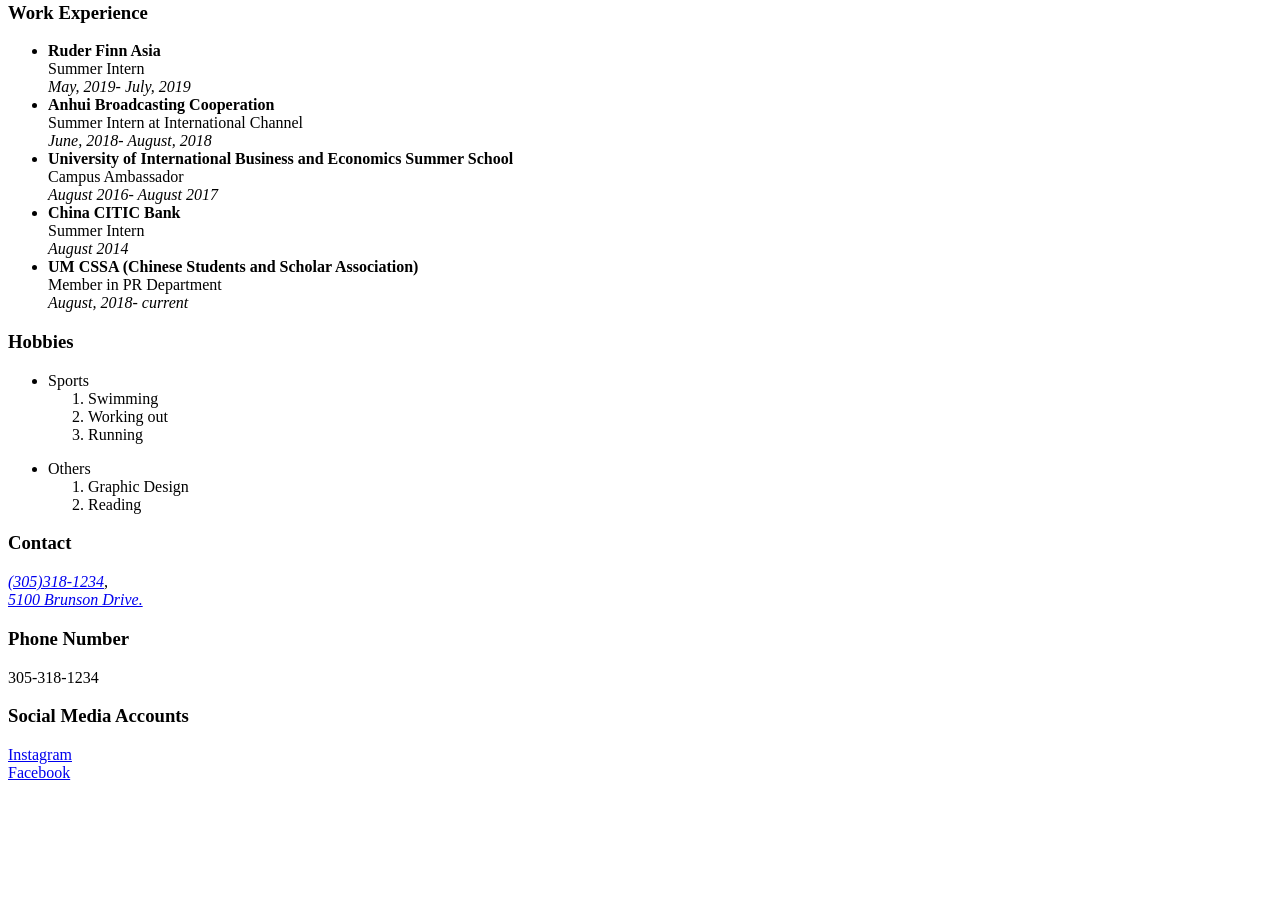
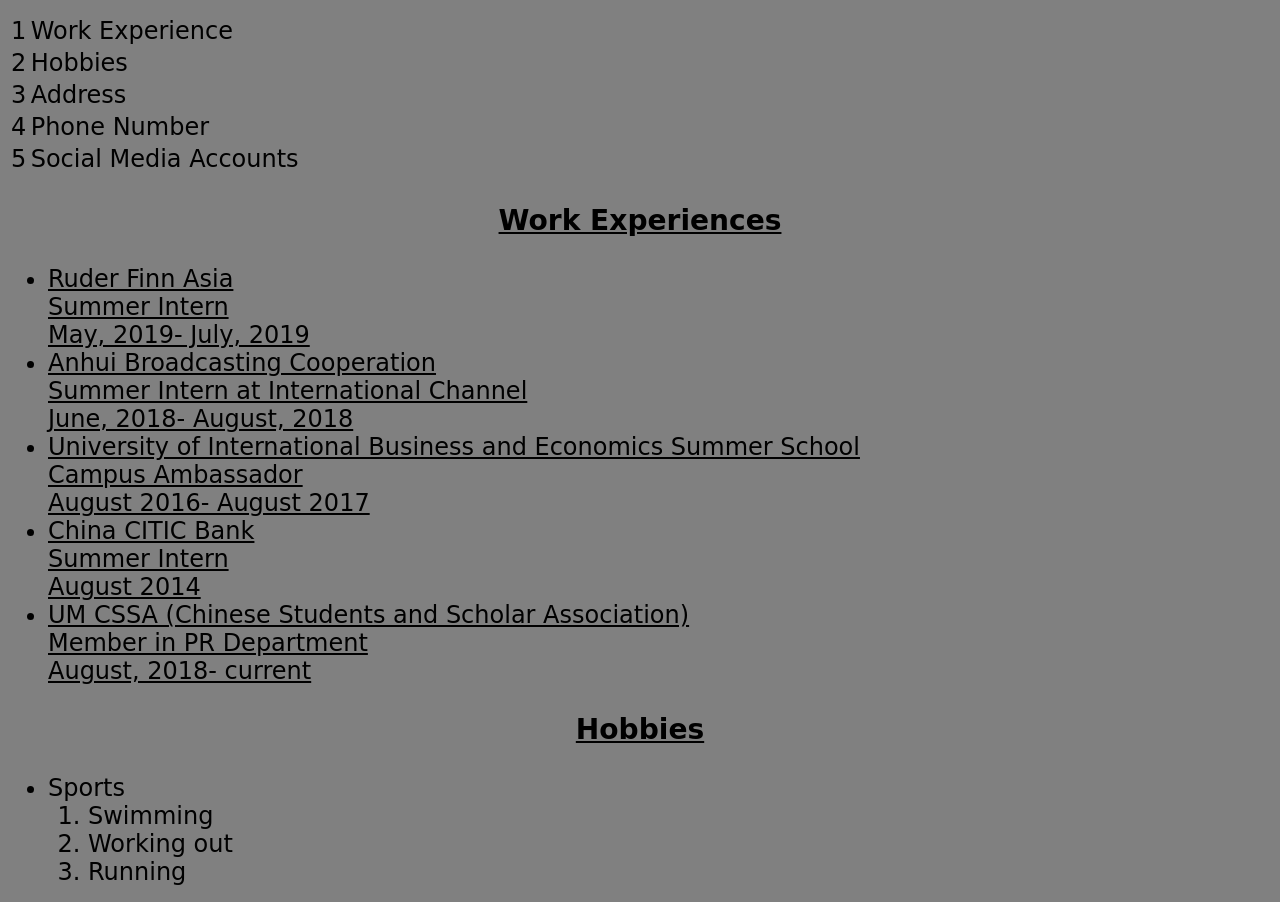
Before and after one commit to yxs279/CIM111, a plain HTML site: page homework/resumecss/Index.html in a window 1280 px wide. Shown: the part 557-1459 px from the top of the page. Before the commit the page ends 1347 px from the top, so only its background shows below. Drawn offline with Linux system fonts and the light colour scheme; a web font is replaced by a local one.

Commit message:
cssresume

```diff
--- a/homework/resumecss/Index.html
+++ b/homework/resumecss/Index.html
@@ -2,7 +2,67 @@
 
 <html>
 
-  <head>
+<head>
+    <link rel="stylesheet" type="text/css" href="mystyle.css">
+    <link rel="stylesheet"
+          href="https://fonts.googleapis.com/css?family=Big+Shoulders+Text&display=swap">
+    <style>
+    p{
+    color: orange;
+    }
+
+    body {
+    background-color: Grey;
+    }
+
+      body {
+        font-family: 'Big Shoulders Text', cursive;
+        font-size: 24px;
+      }
+
+      a{
+        color: white;
+        text-decoration: none;
+      }
+
+      a:hover{
+        color:yellow;
+        text-decoration: none;
+      }
+
+      #name{
+        text-align: center;
+      }
+
+      #description{
+        background-color: white;
+        text-decoration: underline;
+      }
+
+      #instagram{
+        color: pink;
+      }
+
+      #facebook{
+        color: blue;
+      }
+
+      #table{
+        text-align: center;
+        color: white;
+      }
+
+      .content{
+        text-decoration: underline;
+        font-weight: bold;
+        text-align: center;
+      }
+      .text{
+        text-decoration: underline;
+      }
+
+    </style>
+
     <title>Resume</title>
     <meta charset="utf-8">
     <meta name="author" content="Yicheng Shi">
@@ -14,63 +74,83 @@
     <header>
     <img src="image/YichengShi.jpg" alt="Yicheng Shi" width="200">
 
-    <h1>Yicheng Shi</h1>
+    <h1 id="name">Yicheng Shi</h1>
 
   </header>
   <main>
-    <section>
-    <p>My name is Yicheng Shi. I am from Shanghai, China. I am a senior in University of Miami. My major is public relations and minor is advertising.
+
+    <p id="description">My name is Yicheng Shi. I am from Shanghai, China. I am a senior in University of Miami. My major is public relations and minor is advertising.</p>
 
     <!-- The purpose of this resume is to learn the knowledge of html-->
-  </section>
+
 
   <section>
+        <h2 id="table">Table of Content</h2>
     <table width="300">
       <tr>
-        <th>Table of Content</th>
 
-      </tr>
-
-
-
-      <tr>
         <td>1</td>
         <td>Work Experience</td>
       </tr>
+
       <tr>
         <td>2</td>
         <td>Hobbies</td>
       </tr>
+
       <tr>
         <td>3</td>
         <td>Address</td>
       </tr>
+
       <tr>
         <td>4</td>
         <td>Phone Number</td>
       </tr>
+
       <tr>
         <td>5</td>
         <td>Social Media Accounts</td>
       </tr>
+
+
   </table>
 
 </section>
 
 <section>
-    <h3>Work Experience</h3>
+    <h3 class="content">Work Experiences</h3>
     <ul>
-    <li><strong>Ruder Finn Asia</strong><br>Summer Intern<br><i>May, 2019- July, 2019</i>
-    <li><strong>Anhui Broadcasting Cooperation</strong><br>Summer Intern at International Channel<br><i>June, 2018- August, 2018</i>
-    <li><strong>University of International Business and Economics Summer School</strong><br>Campus Ambassador<br><i>August 2016- August 2017</i>
-    <li><strong>China CITIC Bank</strong><br>Summer Intern<br><i>August 2014</i>
-    <li><strong>UM CSSA (Chinese Students and Scholar Association)</strong><br>Member in PR Department<br><i>August, 2018- current</i>
+    <li class="text">Ruder Finn Asia<br>
+    Summer Intern<br>
+    May, 2019- July, 2019
+    </li>
+
+    <li class="text">Anhui Broadcasting Cooperation<br>
+    Summer Intern at International Channel<br>
+    June, 2018- August, 2018
+    </li>
+
+
+    <li class="text">University of International Business and Economics Summer School<br>
+    Campus Ambassador<br>
+    August 2016- August 2017
+    </li>
+
+    <li class="text">China CITIC Bank<br>
+    Summer Intern<br>
+    August 2014
+    </li>
+
+    <li class="text">UM CSSA (Chinese Students and Scholar Association)<br>
+    Member in PR Department<br>
+    August, 2018- current
     </li>
     </ul>
 </section>
 
 <section>
-    <h3>Hobbies</h3>
+    <h3 class="content">Hobbies</h3>
     <ul>
       <li>Sports
         <ol>
@@ -93,23 +173,18 @@
 </section>
 
 <section>
-    <h3>Contact</h3>
+    <h3 class="content">Contact</h3>
     <address>
-      <a href="tel+13053183234">(305)318-1234</a>,<br>
+      <a href="tel+13053183234">(305)318-1234</a><br>
       <a href="http://com.miami.edu">5100 Brunson Drive.</a>
     </address>
 </section>
 
-<section>
-    <h3>Phone Number</h3>
-    305-318-1234
-</section>
-
 
 <section>
-    <h3>Social Media Accounts</h3>
-  <a href="https://www.instagram.com/pulsesyc/">Instagram</a><br>
-  <a href="https://www.facebook.com/yicheng.shi.182">Facebook</a>
+    <h3 class="content">Social Media Accounts</h3>
+  <a href="https://www.instagram.com/pulsesyc/" id="instagram">Instagram</a><br>
+  <a href="https://www.facebook.com/yicheng.shi.182" id="facebook">Facebook</a>
 </section>
 </main>
 
```
Also changed, not shown: classexamples/resumesemantic.html (+5 -0 lines), responsive/boxmodel.html (added, +67 -0 lines).
